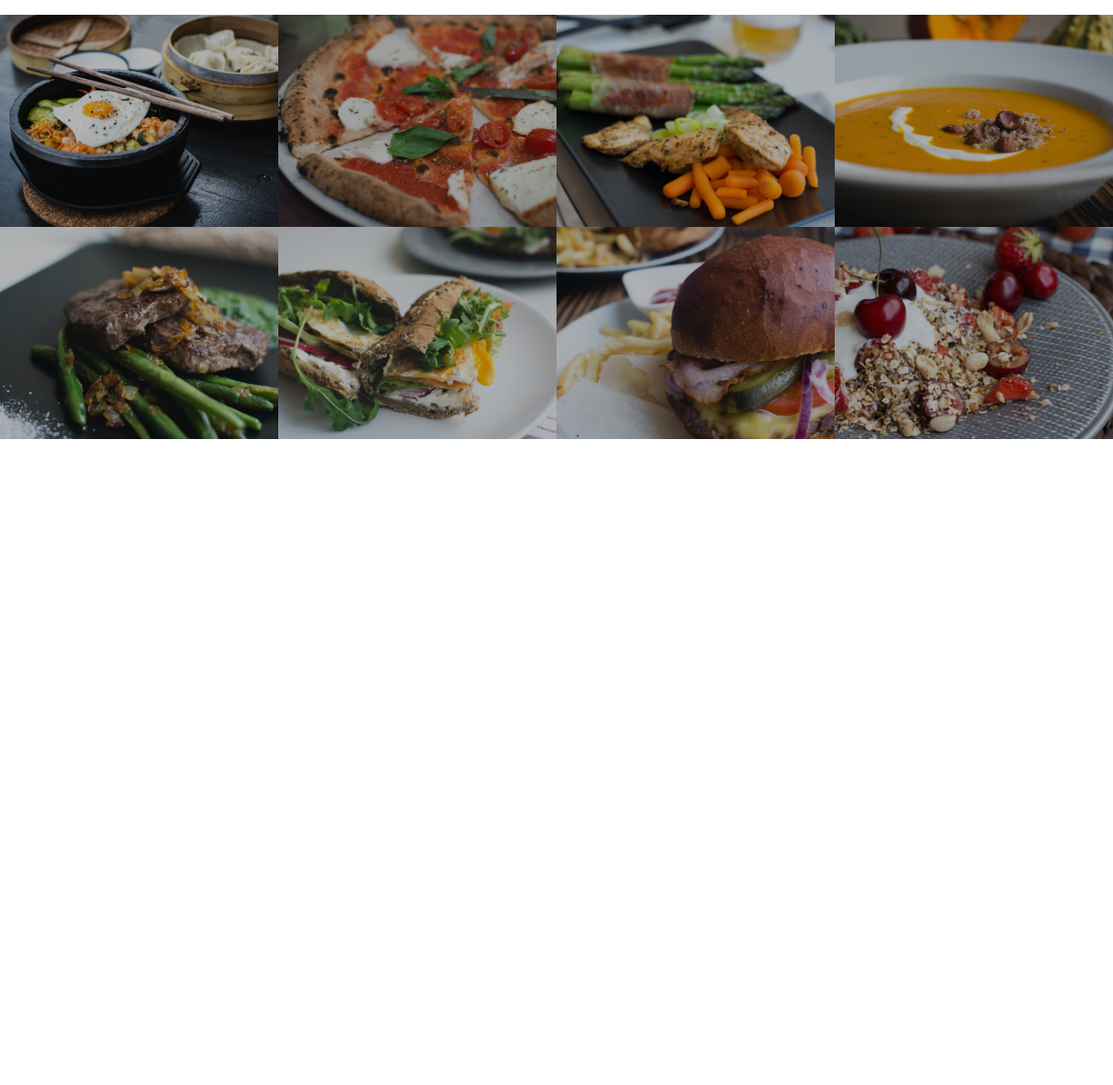
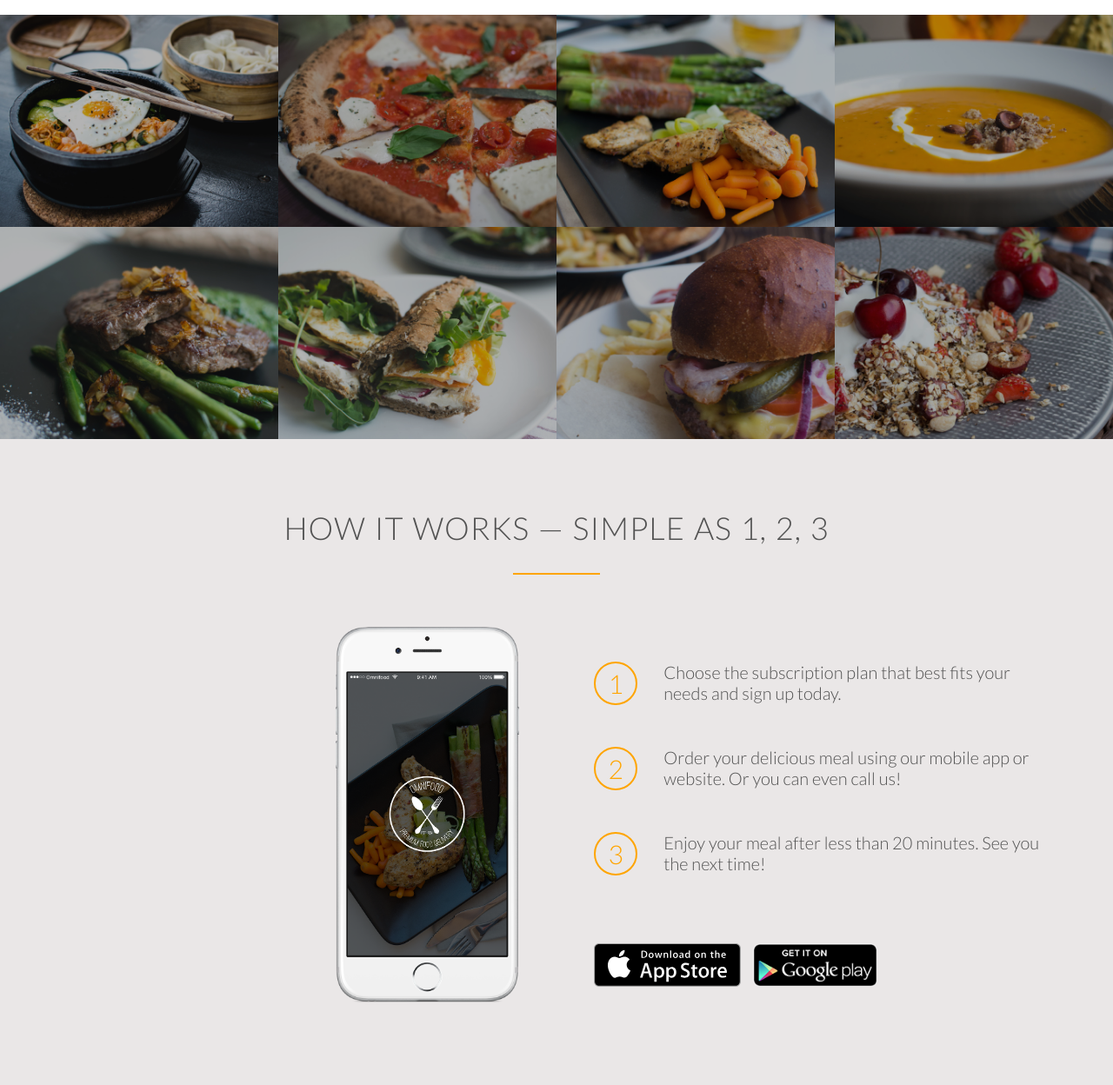
Before and after one commit to davidfang/omnitfood, a PHP site: page / in a window 1280 px wide. Shown: the part 1484-2732 px from the top of the page at 87% size. Before the commit the page ends 1989 px from the top, so only its background shows below. Run offline with PHP 8.4, Linux system fonts and the light colour scheme; some web fonts are replaced.

Commit message:
how it works --mac

```diff
--- a/index.html
+++ b/index.html
@@ -73,7 +73,7 @@
     </section>
 
     <section class="section-meals">
-        <ul class="meals-showcase">
+        <ul class="meals-showcase clearfix">    <!-- clear float -->
             <li>
                 <figure class="meal-photo"><img src="resources/css/img/1.jpg" alt="Korean bibimbap with egg and vegetables"></figure>
             </li>
@@ -88,7 +88,7 @@
             </li>
         </ul>
 
-        <ul class="meals-showcase">
+        <ul class="meals-showcase clearfix">    <!-- clear float -->
             <li>
                 <figure class="meal-photo"><img src="resources/css/img/5.jpg" alt="Paleo beef steak with vegetables"></figure>
             </li>
@@ -103,5 +103,33 @@
             </li>
         </ul>
     </section>
+
+    <section class="section-steps">
+        <div class="row">
+            <h2>How it works &mdash; Simple as 1, 2, 3</h2>
+        </div>
+        <div class="row">
+            <div class="col span-1-of-2 steps-box">
+                <img src="resources/css/img/app-iPhone.png" alt="OmnitFood on iPhone" class="app-screen">
+            </div>
+            <div class="col span-1-of-2 steps-box">
+                <div class="works-step">
+                    <div>1</div>
+                    <p>Choose the subscription plan that best fits your needs and sign up today.</p>
+                </div>
+                <div class="works-step">
+                    <div>2</div>
+                    <p>Order your delicious meal using our mobile app or website. Or you can even call us!</p>
+                </div>
+                <div class="works-step">
+                    <div>3</div>
+                    <p>Enjoy your meal after less than 20 minutes. See you the next time!</p>
+                </div>
+
+                <a href="" class="btn-app"><img src="resources/css/img/download-app.svg" alt="App Store Button"></a>
+                <a href="" class="btn-app"><img src="resources/css/img/download-app-android.png" alt="Play Store Button"></a>
+            </div>
+        </div>
+    </section>
 </body>
 </html>
--- a/resources/css/style.css
+++ b/resources/css/style.css
@@ -16,6 +16,14 @@ html {
     text-rendering: optimizeLegibility;
 }
 
+.clearfix{zoom:1}
+.clearfix:after{
+    content: '.';
+    clear: both;
+    display: block;
+    height: 0;
+    visibility: hidden;
+}
 /* ------------------------------------- */
 /* Reusable Components*/
 /* ------------------------------------- */
@@ -241,3 +249,54 @@ header {
     transform: scale(1.03);
     opacity: 0.9;
 }
+
+/* ----------------------------- */
+/* How it works */
+/* ----------------------------- */
+
+.section-steps {
+    background-color: #eae7e7;
+}
+
+.steps-box:first-child {
+    text-align: right;    /* it works for all the inline elements */
+    padding-right: 3%;
+    margin-top: 30px;
+}
+
+.steps-box:last-child {
+    padding-left: 3%;
+    margin-top: 70px;
+}
+
+.app-screen {
+    width: 40%;
+}
+
+.works-step {
+    margin-bottom: 50px;
+}
+
+.works-step div {
+    color: orange;
+    border: 2px solid orange;
+    display: inline-block;
+    border-radius: 50%;
+    height: 50px;
+    width: 50px;
+    text-align: center;
+    padding: 5px;
+    float: left;
+    font-size: 150%;
+    margin-right: 30px;
+}
+
+.works-step:last-of-type {
+    margin-bottom: 80px;
+}
+
+.btn-app img {
+    height: 50px;
+    width: auto;
+    margin-right: 10px;
+}
```
Also changed, not shown: resources/css/img/app-iPhone.png (added), resources/css/img/download-app-android.png (added), resources/css/img/download-app.svg (added), 2 other files.
